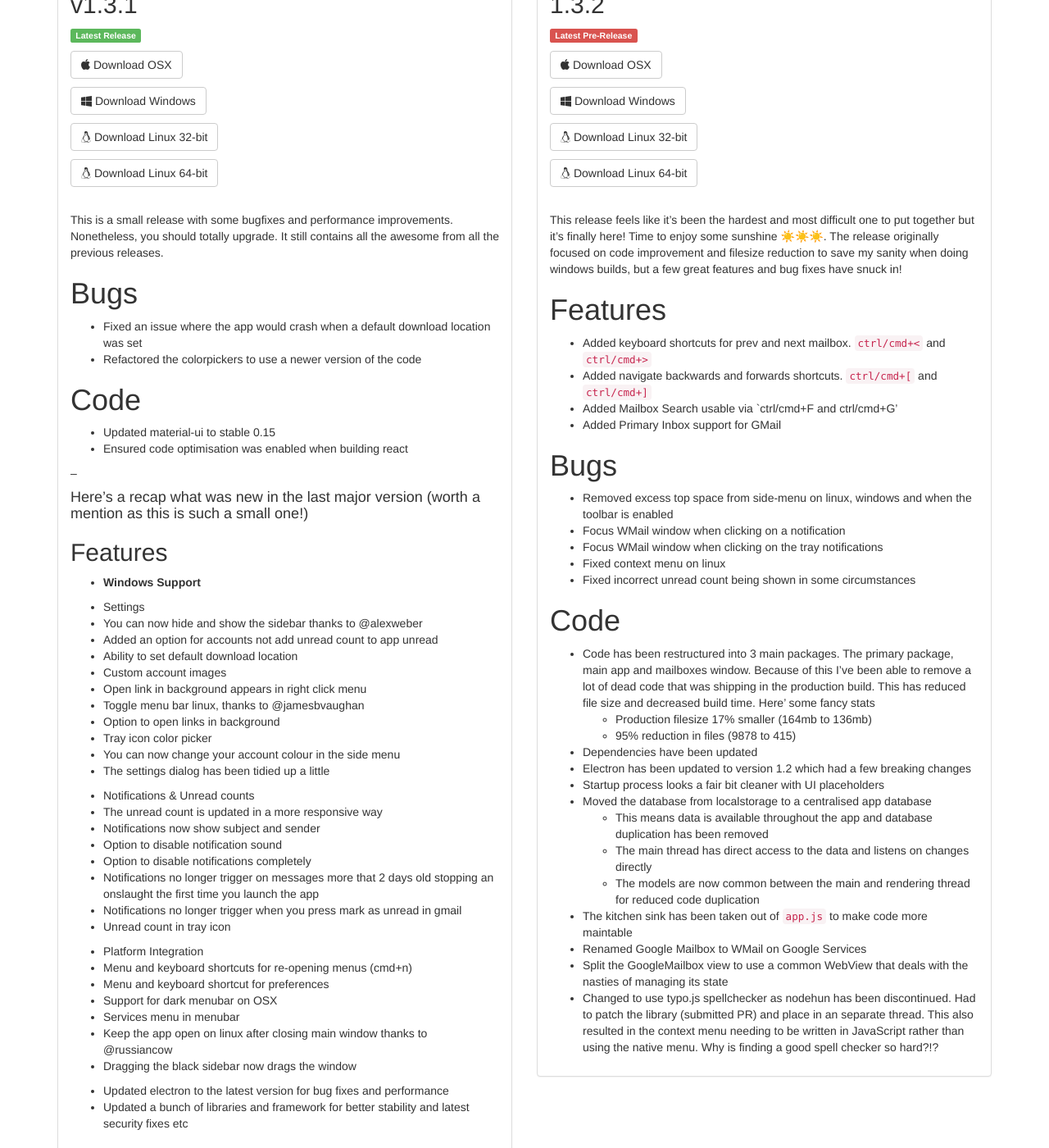
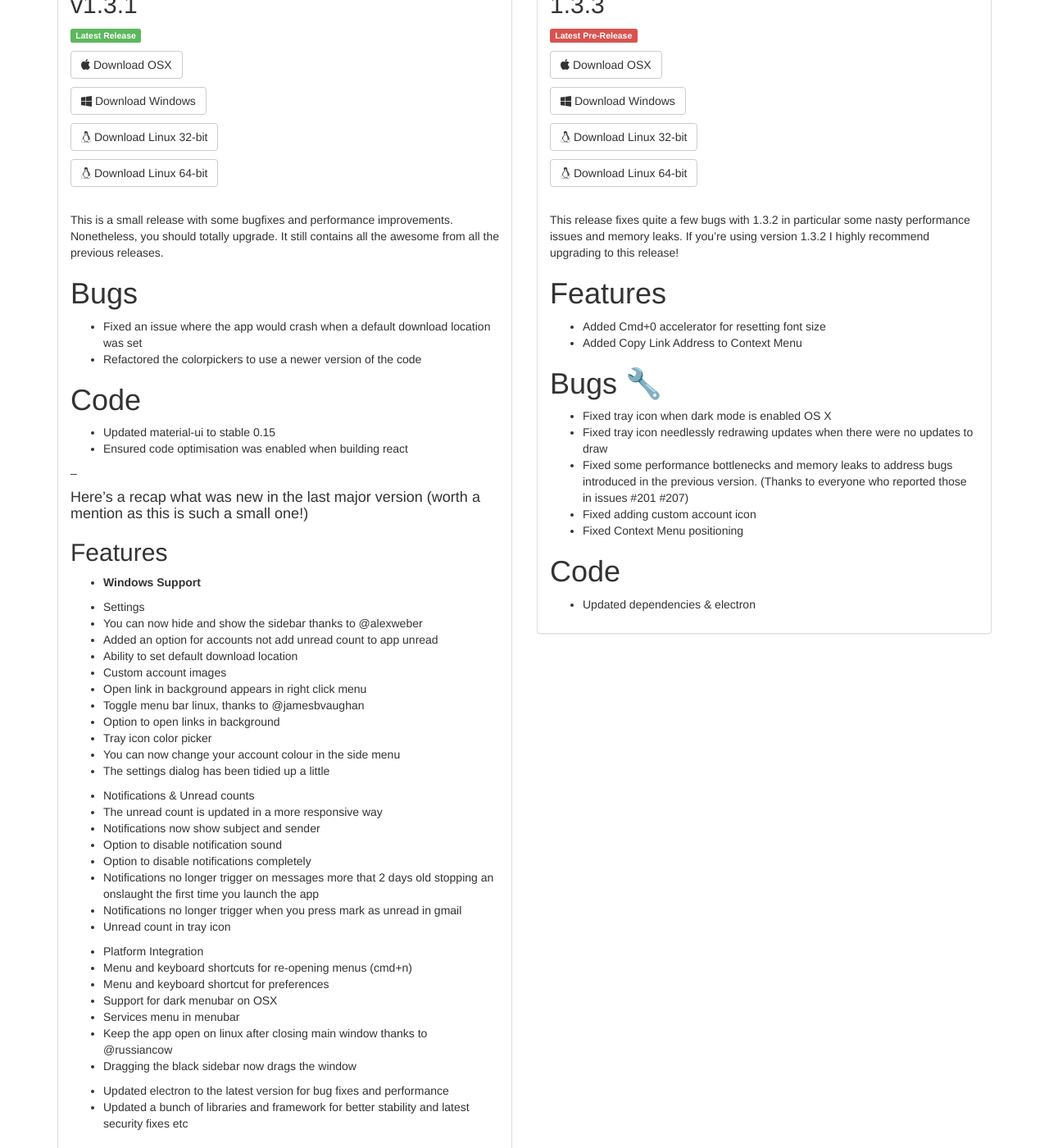
Before and after one commit to Thomas101/wmail, a Jekyll site: the page built from download.html, in a window 1280 px wide and 1400 px high, scrolled down 440 px. Shown: the whole window at 82% size. Built offline with Jekyll 4.4.1, drawn with Linux system fonts in a browser that asks for light colours.

Commit message:
Updated for 1.3.3

```diff
--- a/_includes/prerelease_notes.md
+++ b/_includes/prerelease_notes.md
@@ -1,31 +1,15 @@
-This release feels like it's been the hardest and most difficult one to put together but it's finally here! Time to enjoy some sunshine ☀️☀️☀️. The release originally focused on code improvement and filesize reduction to save my sanity when doing windows builds, but a few great features and bug fixes have snuck in!
+This release fixes quite a few bugs with 1.3.2 in particular some nasty performance issues and memory leaks. If you're using version 1.3.2 I highly recommend upgrading to this release!
 
 # Features
-* Added keyboard shortcuts for prev and next mailbox. `ctrl/cmd+<` and `ctrl/cmd+>`
-* Added navigate backwards and forwards shortcuts. `ctrl/cmd+[` and `ctrl/cmd+]`
-* Added Mailbox Search usable via `ctrl/cmd+F and ctrl/cmd+G'
-* Added Primary Inbox support for GMail
+- Added Cmd+0 accelerator for resetting font size
+- Added Copy Link Address to Context Menu
 
-# Bugs
-* Removed excess top space from side-menu on linux, windows and when the toolbar is enabled
-* Focus WMail window when clicking on a notification
-* Focus WMail window when clicking on the tray notifications
-* Fixed context menu on linux
-* Fixed incorrect unread count being shown in some circumstances
-
+# Bugs 🔧
+- Fixed tray icon when dark mode is enabled OS X
+- Fixed tray icon needlessly redrawing updates when there were no updates to draw
+- Fixed some performance bottlenecks and memory leaks to address bugs introduced in the previous version. (Thanks to everyone who reported those in issues #201 #207)
+- Fixed adding custom account icon
+- Fixed Context Menu positioning
 
 # Code
-* Code has been restructured into 3 main packages. The primary package, main app and mailboxes window. Because of this I've been able to remove a lot of dead code that was shipping in the production build. This has reduced file size and decreased build time. Here' some fancy stats
-  * Production filesize 17% smaller (164mb to 136mb)
-  * 95% reduction in files (9878 to 415)
-* Dependencies have been updated
-* Electron has been updated to version 1.2 which had a few breaking changes
-* Startup process looks a fair bit cleaner with UI placeholders
-* Moved the database from localstorage to a centralised app database
-  * This means data is available throughout the app and database duplication has been removed
-  * The main thread has direct access to the data and listens on changes directly
-  * The models are now common between the main and rendering thread for reduced code duplication
-* The kitchen sink has been taken out of `app.js` to make code more maintable
-* Renamed Google Mailbox to WMail on Google Services
-* Split the GoogleMailbox view to use a common WebView that deals with the nasties of managing its state
-* Changed to use typo.js spellchecker as nodehun has been discontinued. Had to patch the library (submitted PR) and place in an separate thread. This also resulted in the context menu needing to be written in JavaScript rather than using the native menu. Why is finding a good spell checker so hard?!?
+- Updated dependencies & electron
--- a/download.html
+++ b/download.html
@@ -2,8 +2,8 @@
 layout: default
 release_v: "v1.3.1"
 release_s: "1_3_1"
-prerelease_v: "1.3.2"
-prerelease_s: "1_3_2"
+prerelease_v: "1.3.3"
+prerelease_s: "1_3_3"
 ---
 {% capture release_notes %}{% include release_notes.md %}{% endcapture %}
 {% capture prerelease_notes %}{% include prerelease_notes.md %}{% endcapture %}
```
